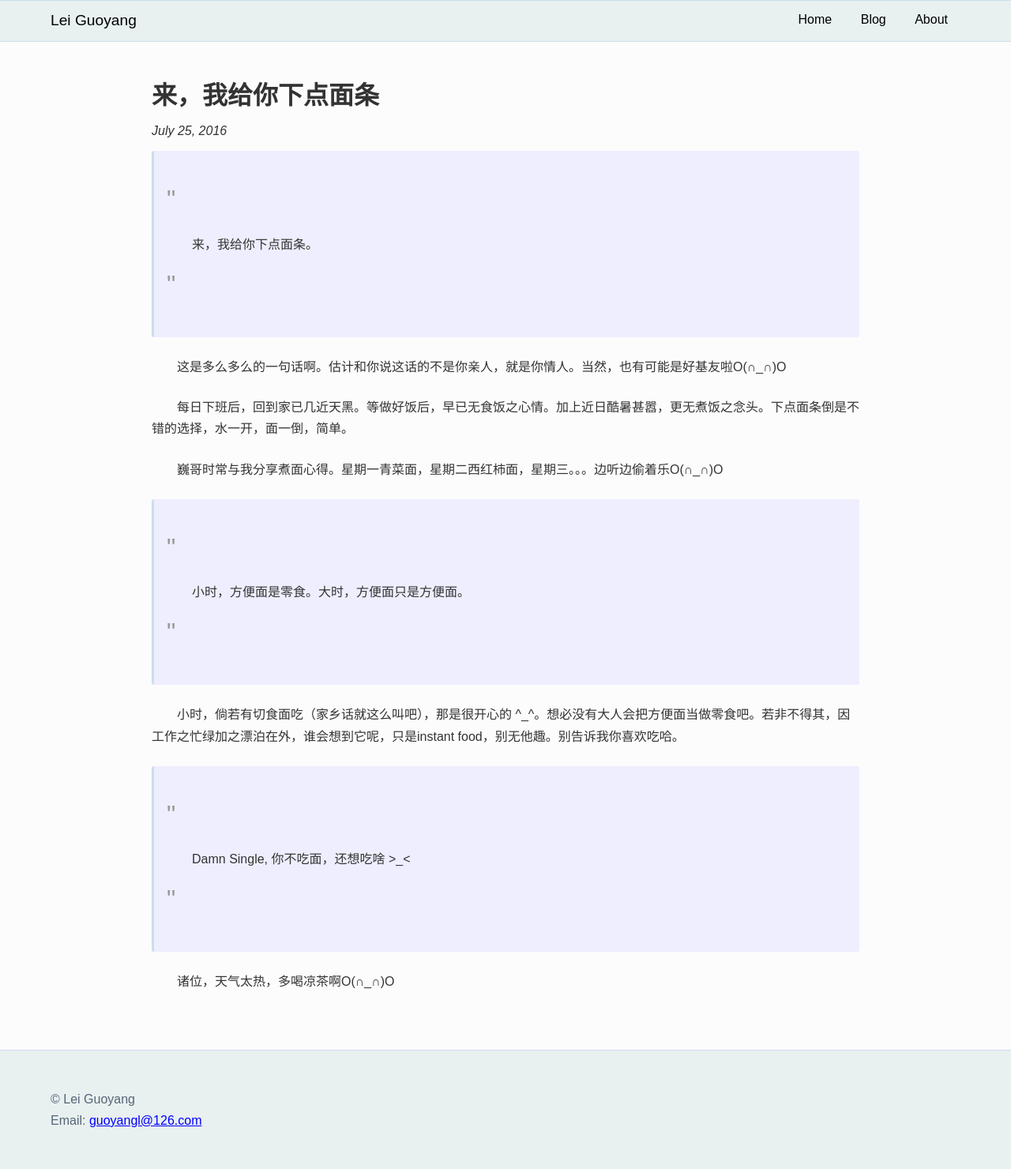
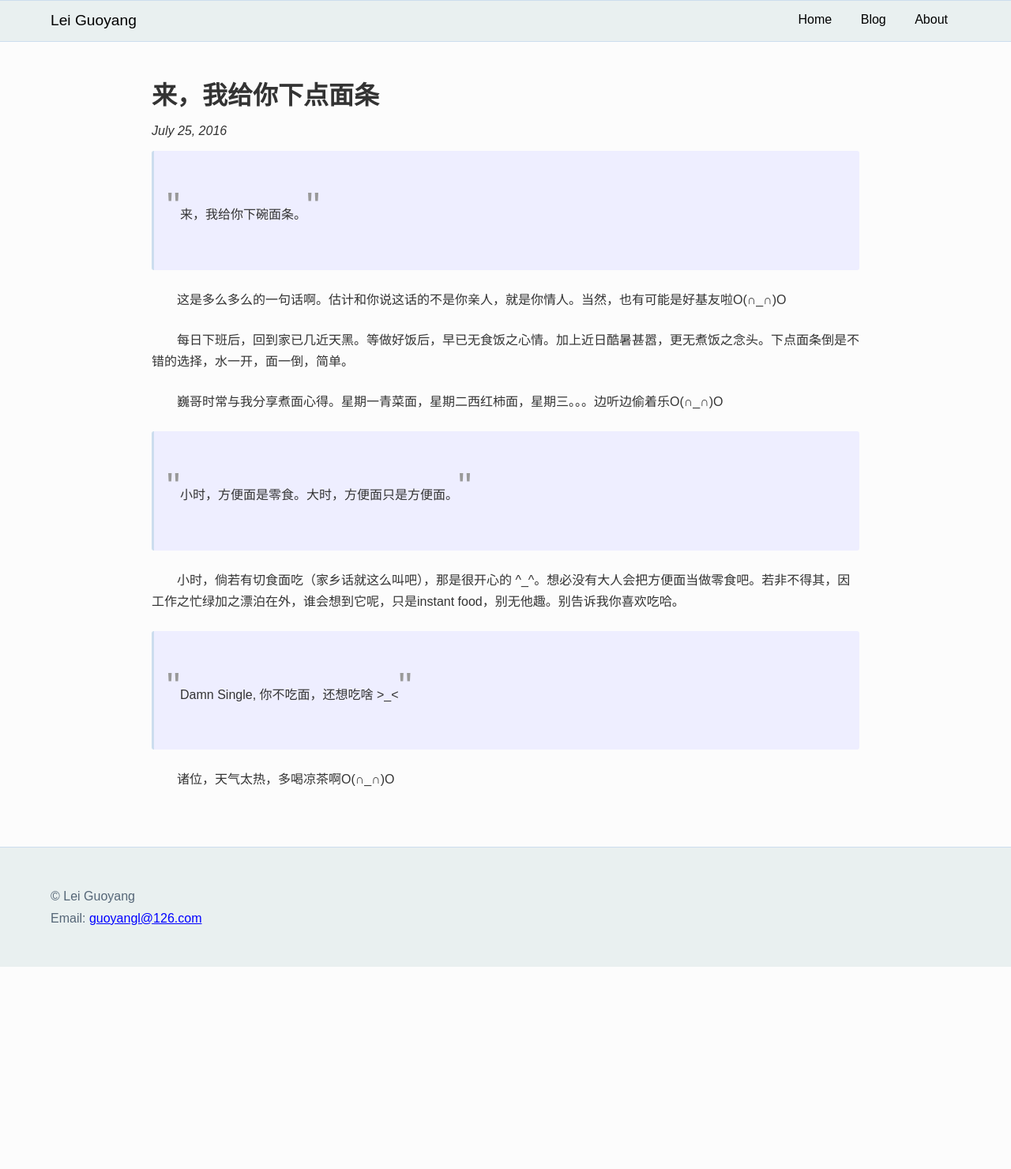
Before and after one commit to leiguoyang/leiguoyang.github.io, a Jekyll site: the page built from _posts/2016-07-25-来，我给你下碗面条.md, in a window 1280 px wide. Shown: the whole page at 79% size. Built offline with Jekyll 4.4.1, drawn with Linux system fonts in a browser that asks for light colours; after the commit the page ends 1224 px from its top, so only the background shows below that; some of the changed lines change nothing that is shown.

Commit message:
rename the post and change the blockquote style

```diff
--- a/_posts/2016-07-25-来，我给你下点面条.md
+++ b/_posts/2016-07-25-来，我给你下碗面条.md
@@ -4,7 +4,7 @@ title: 来，我给你下点面条
 date: 2016-07-25
 ---
 
-> 来，我给你下点面条。
+> 来，我给你下碗面条。
 
 这是多么多么的一句话啊。估计和你说这话的不是你亲人，就是你情人。当然，也有可能是好基友啦O(∩_∩)O
 
@@ -28,17 +28,20 @@ blockquote {
 blockquote {
   border-left: 3px solid #cde;
   background-color: #eef;
-  padding: 3em 1em;
+  padding: 2em 1em;
   margin: 1em 0;
   border-radius: 3px;
 }
 
-blockquote:before, blockquote:after {
+blockquote p:before, blockquote p:after {
   content: '"';
-  font-size: 2em;
+  font-size: 3em;
   color: #999;
 }
 
+blockquote p {
+  text-indent: 0;
+}
 p {
 	text-indent: 2em;
 }
```
